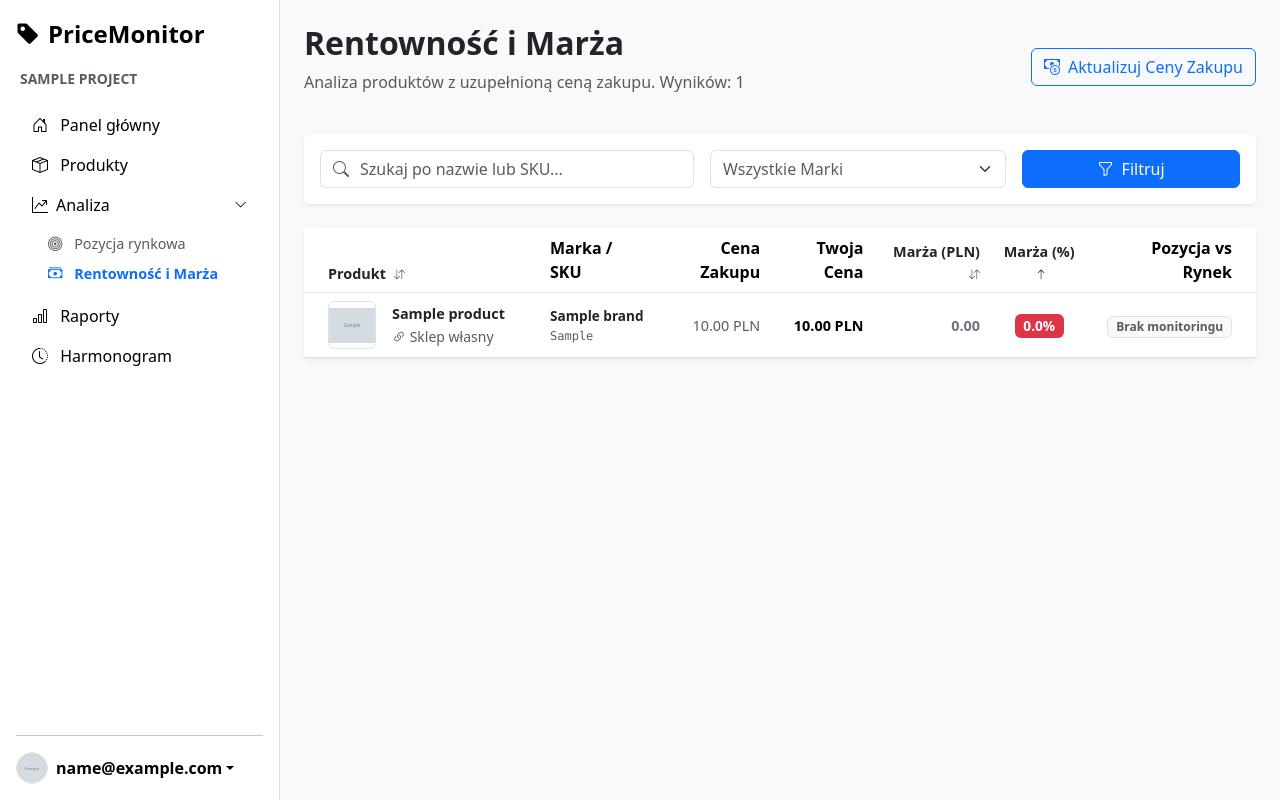
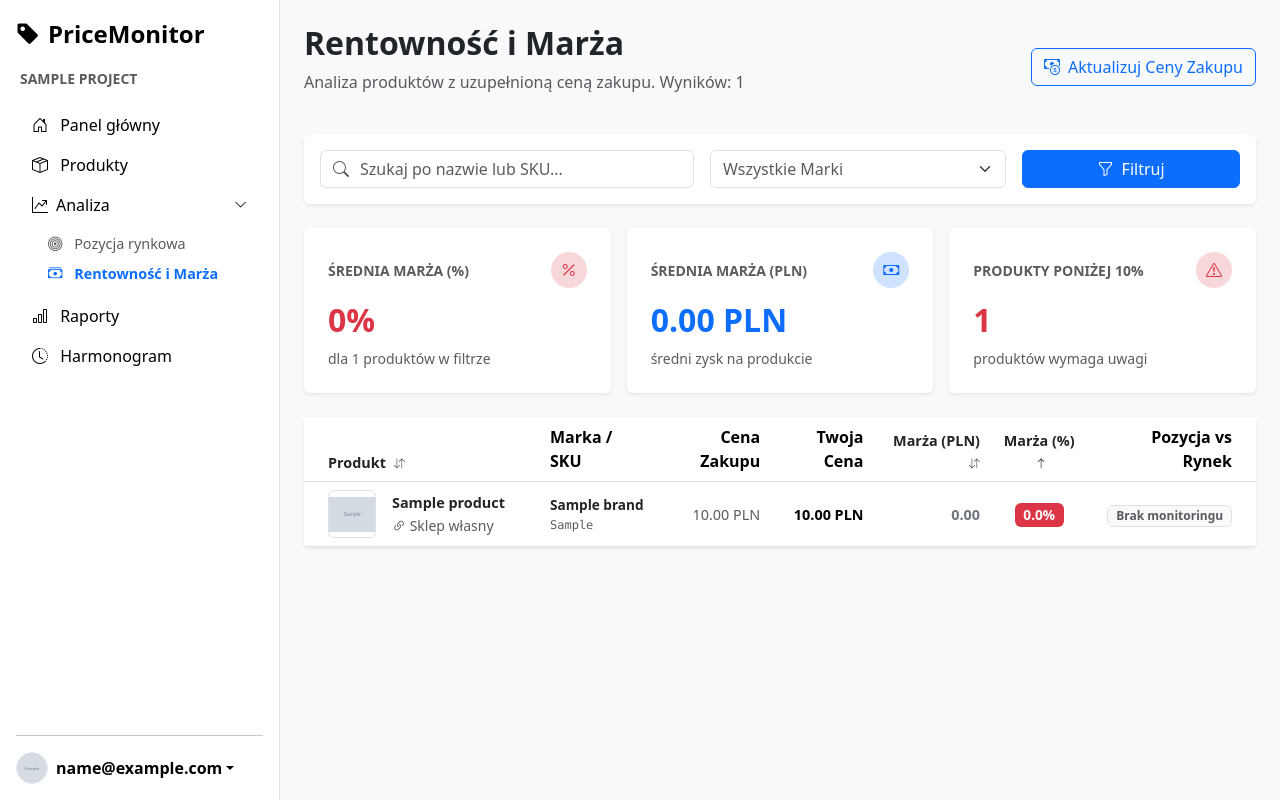
Before and after one commit to mateo-malesz/PriceMonitor-IXION, a Flask app: page /project/1/margin in a window 1280 px wide. Run offline with Flask 3, Linux system fonts and the light colour scheme; a user stored in the database is signed in; tables that the repository leaves empty hold one stand-in row (values such as "Sample post"); grey boxes marked "Sample" are stand-in pictures.

Commit message:
Update: Poprawka analizy marży

```diff
--- a/app.py
+++ b/app.py
@@ -2289,6 +2289,23 @@ def project_margin(project_id):
     elif sort_by == 'title':
         query = query.order_by(Product.title.desc() if sort_order == 'desc' else Product.title.asc())
 
+    from sqlalchemy import func as sqlfunc
+
+    margin_expr = Product.my_price - Product.purchase_price
+    margin_pct_expr = (Product.my_price - Product.purchase_price) / Product.my_price * 100
+
+    agg = query.with_entities(
+        sqlfunc.avg(margin_pct_expr).label('avg_pct'),
+        sqlfunc.avg(margin_expr).label('avg_pln'),
+        sqlfunc.count(Product.id).filter(margin_pct_expr < 10).label('below_threshold'),
+    ).first()
+
+    summary = {
+        'avg_pct': round(agg.avg_pct, 1) if agg.avg_pct else 0,
+        'avg_pln': round(agg.avg_pln, 2) if agg.avg_pln else 0,
+        'below_threshold': agg.below_threshold or 0,
+    }
+
     # --- Paginacja ---
     pagination = query.paginate(page=page, per_page=20, error_out=False)
     products = pagination.items
@@ -2322,6 +2339,7 @@ def project_margin(project_id):
                            analyzed_products=analyzed_products,
                            pagination=pagination,  # Przekazujemy paginację do widoku
                            available_brands=available_brands,
+                           summary=summary,
                            current_filters={
                                'q': search_query,
                                'brand': brand_filter,
--- a/templates/margin_analysis.html
+++ b/templates/margin_analysis.html
@@ -75,6 +75,77 @@
                 {% endif %}
             </div>
         </form>
+    </div>
+</div>
+
+<!-- KAFELKI PODSUMOWANIA -->
+<div class="row g-3 mb-4">
+    <div class="col-md-4">
+        <div class="card border-0 shadow-sm h-100">
+            <div class="card-body p-4">
+                <div class="d-flex align-items-center justify-content-between mb-2">
+                    <span class="text-muted small text-uppercase fw-bold">Średnia marża (%)</span>
+                    <div class="rounded-circle d-flex align-items-center justify-content-center
+                        {% if summary.avg_pct >= 20 %}bg-success-subtle text-success
+                        {% elif summary.avg_pct >= 10 %}bg-warning-subtle text-warning
+                        {% else %}bg-danger-subtle text-danger{% endif %}"
+                        style="width:36px;height:36px;">
+                        <i class="bi bi-percent"></i>
+                    </div>
+                </div>
+                <div class="fs-2 fw-bold
+                    {% if summary.avg_pct >= 20 %}text-success
+                    {% elif summary.avg_pct >= 10 %}text-warning
+                    {% else %}text-danger{% endif %}">
+                    {{ summary.avg_pct }}%
+                </div>
+                <div class="text-muted small mt-1">dla {{ pagination.total }} produktów w filtrze</div>
+            </div>
+        </div>
+    </div>
+
+    <div class="col-md-4">
+        <div class="card border-0 shadow-sm h-100">
+            <div class="card-body p-4">
+                <div class="d-flex align-items-center justify-content-between mb-2">
+                    <span class="text-muted small text-uppercase fw-bold">Średnia marża (PLN)</span>
+                    <div class="rounded-circle d-flex align-items-center justify-content-center bg-primary-subtle text-primary"
+                        style="width:36px;height:36px;">
+                        <i class="bi bi-cash"></i>
+                    </div>
+                </div>
+                <div class="fs-2 fw-bold text-primary">
+                    {{ "{:,.2f}".format(summary.avg_pln).replace(',', ' ') }} PLN
+                </div>
+                <div class="text-muted small mt-1">średni zysk na produkcie</div>
+            </div>
+        </div>
+    </div>
+
+    <div class="col-md-4">
+        <div class="card border-0 shadow-sm h-100">
+            <div class="card-body p-4">
+                <div class="d-flex align-items-center justify-content-between mb-2">
+                    <span class="text-muted small text-uppercase fw-bold">Produkty poniżej 10%</span>
+                    <div class="rounded-circle d-flex align-items-center justify-content-center
+                        {% if summary.below_threshold == 0 %}bg-success-subtle text-success
+                        {% else %}bg-danger-subtle text-danger{% endif %}"
+                        style="width:36px;height:36px;">
+                        <i class="bi bi-exclamation-triangle"></i>
+                    </div>
+                </div>
+                <div class="fs-2 fw-bold {% if summary.below_threshold == 0 %}text-success{% else %}text-danger{% endif %}">
+                    {{ summary.below_threshold }}
+                </div>
+                <div class="text-muted small mt-1">
+                    {% if summary.below_threshold == 0 %}
+                        Wszystko w porządku
+                    {% else %}
+                        produktów wymaga uwagi
+                    {% endif %}
+                </div>
+            </div>
+        </div>
     </div>
 </div>
 
```
